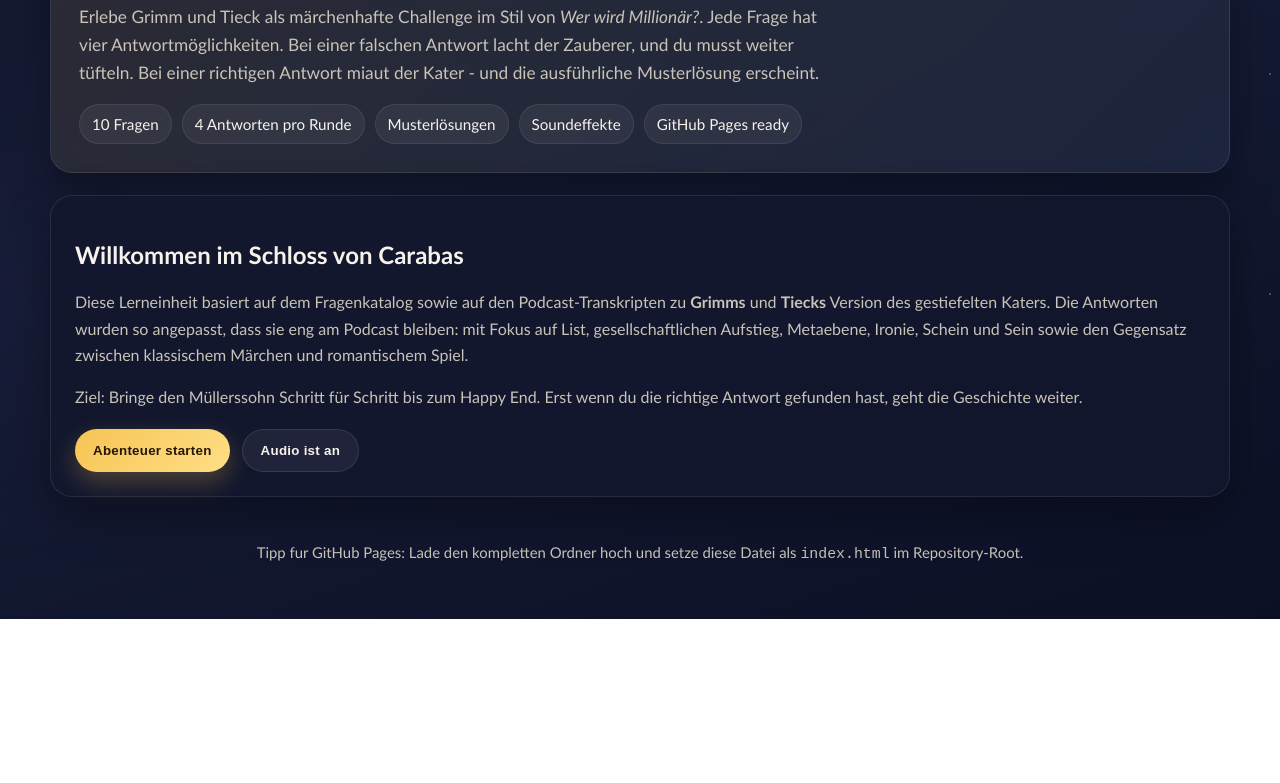
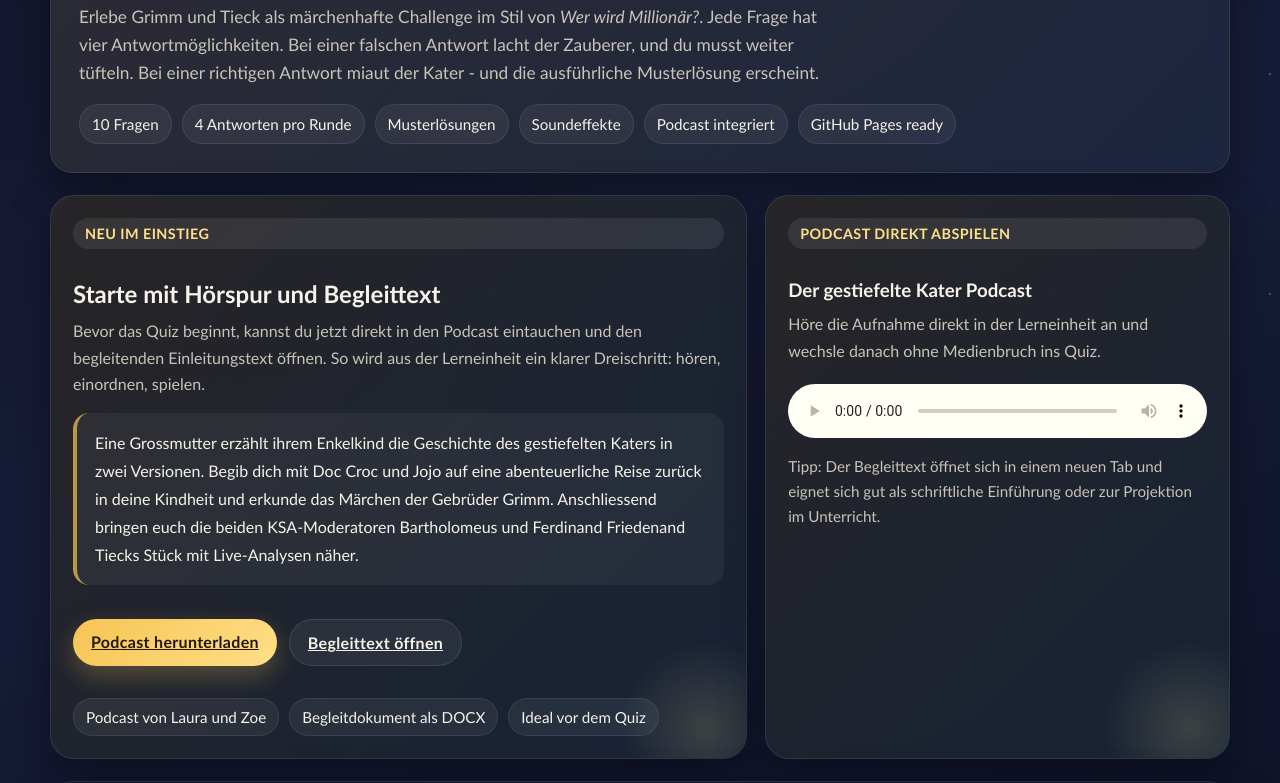
Before and after one commit to PatrickFischerKSA/kater-lerneinheit, a plain HTML site: page index.html in a window 1280 px wide. Shown: the part 336-1119 px from the top of the page. Before the commit the page ends 955 px from the top, so only its background shows below. Drawn offline with Linux system fonts and the light colour scheme.

Commit message:
Integriere Podcast und Begleitdokument

```diff
--- a/index.html
+++ b/index.html
@@ -148,6 +148,119 @@
       flex-wrap: wrap;
       gap: 12px;
       margin-top: 18px;
+    }
+
+    .resource-spotlight {
+      margin-top: 22px;
+      display: grid;
+      grid-template-columns: minmax(0, 1.2fr) minmax(280px, .8fr);
+      gap: 18px;
+    }
+
+    .resource-card {
+      position: relative;
+      overflow: hidden;
+      padding: 22px;
+      border-radius: 24px;
+      background:
+        linear-gradient(135deg, rgba(246, 196, 83, 0.12), rgba(137, 208, 255, 0.1)),
+        rgba(10, 14, 30, 0.88);
+      border: 1px solid rgba(255,255,255,.09);
+      box-shadow: var(--shadow);
+    }
+
+    .resource-card::before {
+      content: "";
+      position: absolute;
+      inset: auto -50px -60px auto;
+      width: 180px;
+      height: 180px;
+      border-radius: 999px;
+      background: radial-gradient(circle, rgba(255,223,138,.16), transparent 68%);
+      pointer-events: none;
+    }
+
+    .resource-kicker {
+      display: inline-flex;
+      align-items: center;
+      gap: 8px;
+      padding: 7px 12px;
+      border-radius: 999px;
+      background: rgba(255,255,255,.08);
+      color: var(--gold-2);
+      font-size: 0.9rem;
+      font-weight: 800;
+      letter-spacing: .03em;
+      text-transform: uppercase;
+    }
+
+    .resource-card h2,
+    .resource-card h3 {
+      margin: 14px 0 10px;
+    }
+
+    .resource-card p {
+      margin: 0;
+      color: var(--muted);
+      line-height: 1.65;
+    }
+
+    .resource-copy {
+      display: grid;
+      gap: 16px;
+    }
+
+    .resource-quote {
+      margin: 0;
+      padding: 16px 18px;
+      border-left: 4px solid rgba(246, 196, 83, 0.7);
+      border-radius: 16px;
+      background: rgba(255,255,255,.05);
+      color: #f7f3eb;
+      line-height: 1.75;
+    }
+
+    .resource-actions {
+      display: flex;
+      flex-wrap: wrap;
+      gap: 12px;
+      margin-top: 18px;
+    }
+
+    .resource-meta {
+      display: flex;
+      flex-wrap: wrap;
+      gap: 10px;
+      margin-top: 16px;
+    }
+
+    .resource-pill {
+      display: inline-flex;
+      align-items: center;
+      gap: 8px;
+      padding: 9px 12px;
+      border-radius: 999px;
+      background: rgba(255,255,255,.06);
+      border: 1px solid rgba(255,255,255,.08);
+      color: var(--text);
+      font-size: 0.95rem;
+    }
+
+    .podcast-card {
+      display: grid;
+      gap: 16px;
+      align-content: start;
+    }
+
+    .podcast-player {
+      width: 100%;
+      margin-top: 4px;
+      border-radius: 14px;
+      filter: sepia(.18) saturate(.95) brightness(1.02);
+    }
+
+    .podcast-note {
+      font-size: 0.95rem;
     }
 
     .button {
@@ -432,6 +545,7 @@
     @media (max-width: 940px) {
       .grid { grid-template-columns: 1fr; }
       .ladder { position: static; order: -1; }
+      .resource-spotlight { grid-template-columns: 1fr; }
     }
 
     @media (max-width: 640px) {
@@ -462,9 +576,60 @@
           <span class="badge">4 Antworten pro Runde</span>
           <span class="badge">Musterlösungen</span>
           <span class="badge">Soundeffekte</span>
+          <span class="badge">Podcast integriert</span>
           <span class="badge">GitHub Pages ready</span>
         </div>
       </div>
+    </section>
+
+    <section class="resource-spotlight" aria-label="Prominente Lernressourcen">
+      <article class="resource-card resource-copy">
+        <div class="resource-kicker">Neu im Einstieg</div>
+        <div>
+          <h2>Starte mit Hörspur und Begleittext</h2>
+          <p>
+            Bevor das Quiz beginnt, kannst du jetzt direkt in den Podcast eintauchen und den begleitenden
+            Einleitungstext öffnen. So wird aus der Lerneinheit ein klarer Dreischritt: hören, einordnen, spielen.
+          </p>
+        </div>
+        <blockquote class="resource-quote">
+          Eine Grossmutter erzählt ihrem Enkelkind die Geschichte des gestiefelten Katers in zwei Versionen.
+          Begib dich mit Doc Croc und Jojo auf eine abenteuerliche Reise zurück in deine Kindheit und erkunde
+          das Märchen der Gebrüder Grimm. Anschliessend bringen euch die beiden KSA-Moderatoren Bartholomeus
+          und Ferdinand Friedenand Tiecks Stück mit Live-Analysen näher.
+        </blockquote>
+        <div class="resource-actions">
+          <a class="button primary" href="assets/der-gestiefelte-kater-podcast-laura-und-zoe.mp3" download>
+            Podcast herunterladen
+          </a>
+          <a class="button secondary" href="assets/textueberschrift-und-link-lerneinheit.docx" target="_blank" rel="noopener noreferrer">
+            Begleittext öffnen
+          </a>
+        </div>
+        <div class="resource-meta" aria-label="Ressourcen-Metadaten">
+          <span class="resource-pill">Podcast von Laura und Zoe</span>
+          <span class="resource-pill">Begleitdokument als DOCX</span>
+          <span class="resource-pill">Ideal vor dem Quiz</span>
+        </div>
+      </article>
+
+      <article class="resource-card podcast-card">
+        <div class="resource-kicker">Podcast direkt abspielen</div>
+        <div>
+          <h3>Der gestiefelte Kater Podcast</h3>
+          <p>
+            Höre die Aufnahme direkt in der Lerneinheit an und wechsle danach ohne Medienbruch ins Quiz.
+          </p>
+        </div>
+        <audio class="podcast-player" controls preload="metadata">
+          <source src="assets/der-gestiefelte-kater-podcast-laura-und-zoe.mp3" type="audio/mpeg" />
+          Dein Browser unterstützt das Audio-Element leider nicht.
+        </audio>
+        <p class="podcast-note">
+          Tipp: Der Begleittext öffnet sich in einem neuen Tab und eignet sich gut als schriftliche Einführung
+          oder zur Projektion im Unterricht.
+        </p>
+      </article>
     </section>
 
     <section id="intro" class="intro-card">
```
Also changed, not shown: 3 other files.
